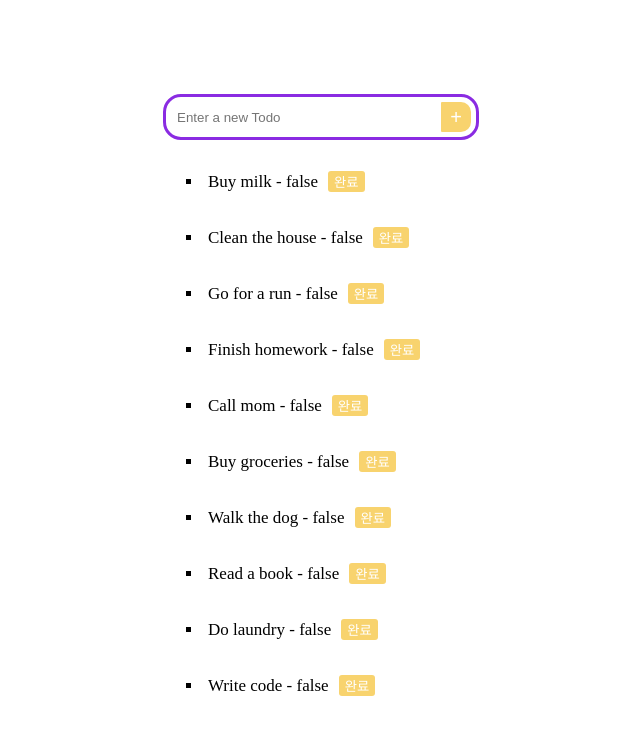
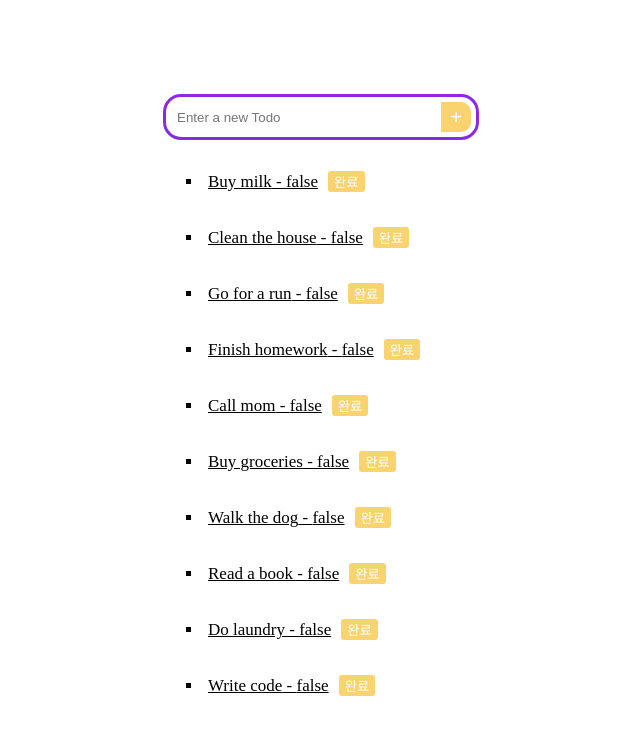
Before and after one commit to leeyeram84/react-basic-todo, a React (Vite) app: page / in a window 1280 px wide. Shown: the top 734 px of the page, without its empty margins (319-959 px from the left). Built offline with nearby package versions, Linux system fonts and the light colour scheme.

Commit message:
feat : 완료 시 취소선 적용

```diff
--- a/src/components/TodoList.jsx
+++ b/src/components/TodoList.jsx
@@ -112,9 +112,20 @@ const TodoList = () => {
                     <li key={todo.id}>
                         {/* 완료한 항목 취소선 넣기 */}
                         {/* className을 삼항 연산자로 하여 todo.completed의 상채가 true 일 경우 취소선 스타일 적용 */}
-                        <span className={todo.completed ? "completedLine" : ""}>
+                        {/* <span className={todo.completed ? "completedLine" : ""}>
                             {todo.text} - {String(todo.completed)}
-                        </span>
+                        </span> */}
+
+                        {/* todo.completed 의 상태에 따라 span태그의 스타일 적용 */}
+                        {todo.completed ? (
+                            <span className="completedLine">
+                                {todo.text} - {String(todo.completed)}
+                            </span>
+                        ) : (
+                            <span className="notCompletedLine">
+                                {todo.text} - {String(todo.completed)}
+                            </span>
+                        )}
                         <button
                             id="completed"
                             onClick={() => toggleCompleted(todo.id)}
--- a/src/index.css
+++ b/src/index.css
@@ -80,3 +80,7 @@ li {
 .completedLine {
     text-decoration: line-through;
 }
+
+.notCompletedLine {
+    text-decoration: underline;
+}
```
Also changed, not shown: 1 other file (tests, documents, lock files or other folders).
